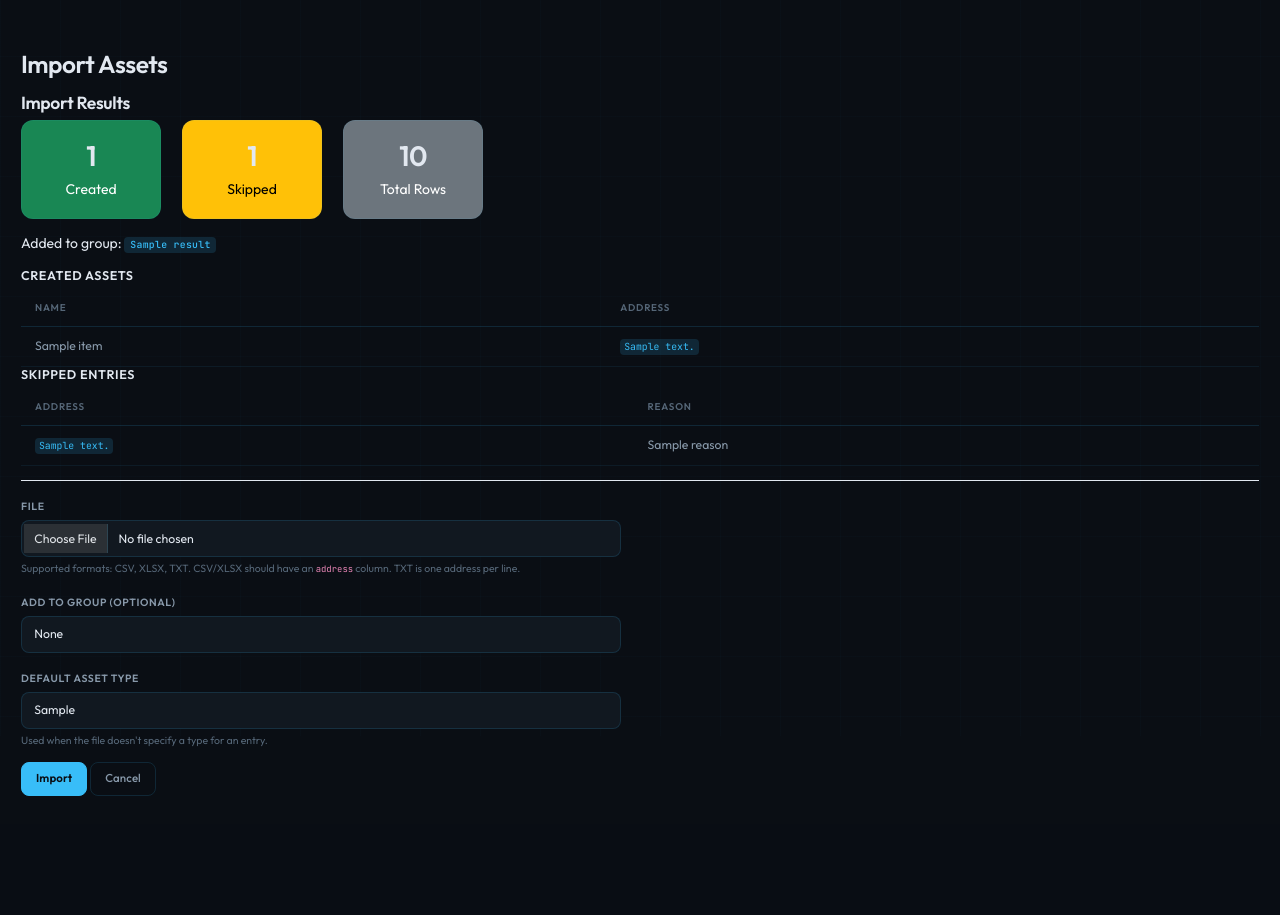
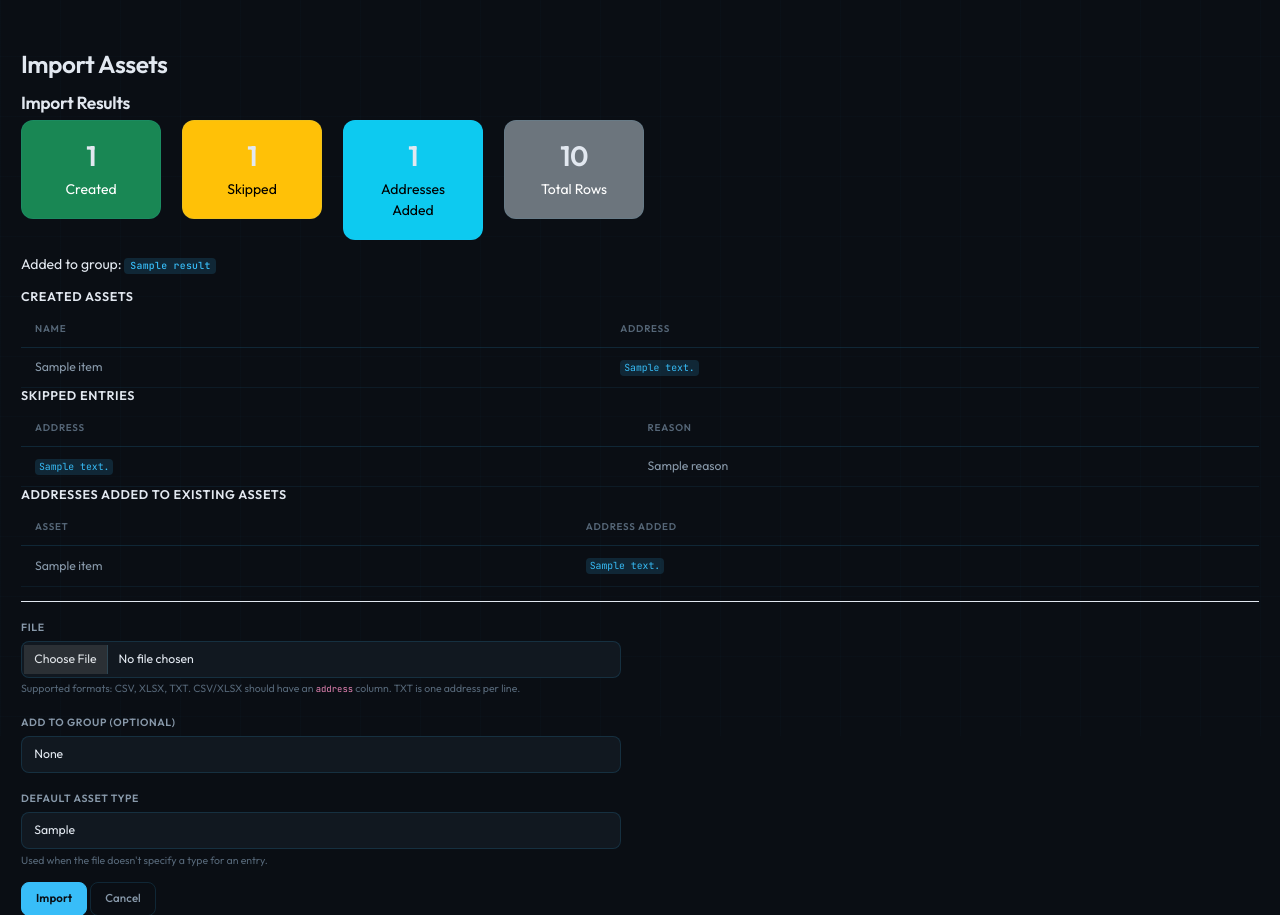
Before and after one commit to wh1sk3ys1x/nmapctf, a FastAPI app: template web/app/templates/assets/import.html in a window 1280 px wide. Shown: the part 64-979 px from the top of the page. Before the commit the page ends 860 px from the top, so only its background shows below. Run offline with FastAPI, Linux system fonts and the light colour scheme; the visitor is signed in with stand-in values (Sample User, id 1); tables that the repository leaves empty hold one stand-in row (values such as "Sample post"); the template is opened without the code that fills it: most values are stand-ins (such as "Sample title", 1, 10 or a date in 2020).

Commit message:
Import merges addresses into existing assets by name match

```diff
--- a/web/app/templates/assets/import.html
+++ b/web/app/templates/assets/import.html
@@ -22,6 +22,14 @@
         <div class="card-body text-center">
           <h2>{{ results.skipped | length }}</h2>
           <p class="mb-0">Skipped</p>
+        </div>
+      </div>
+    </div>
+    <div class="col-auto">
+      <div class="card text-bg-info" style="width: 10rem;">
+        <div class="card-body text-center">
+          <h2>{{ results.merged | length if results.merged else 0 }}</h2>
+          <p class="mb-0">Addresses Added</p>
         </div>
       </div>
     </div>
@@ -62,6 +70,18 @@
     </tbody>
   </table>
   {% endif %}
+
+  {% if results.merged %}
+  <h5>Addresses Added to Existing Assets</h5>
+  <table class="table table-sm">
+    <thead><tr><th>Asset</th><th>Address Added</th></tr></thead>
+    <tbody>
+      {% for item in results.merged %}
+      <tr><td>{{ item.name }}</td><td><code>{{ item.address }}</code></td></tr>
+      {% endfor %}
+    </tbody>
+  </table>
+  {% endif %}
 </div>
 <hr>
 {% endif %}
```
Also changed, not shown: tests/web/test_asset_addresses.py (+47 -0 lines), web/app/views/import_assets.py (+27 -4 lines).
